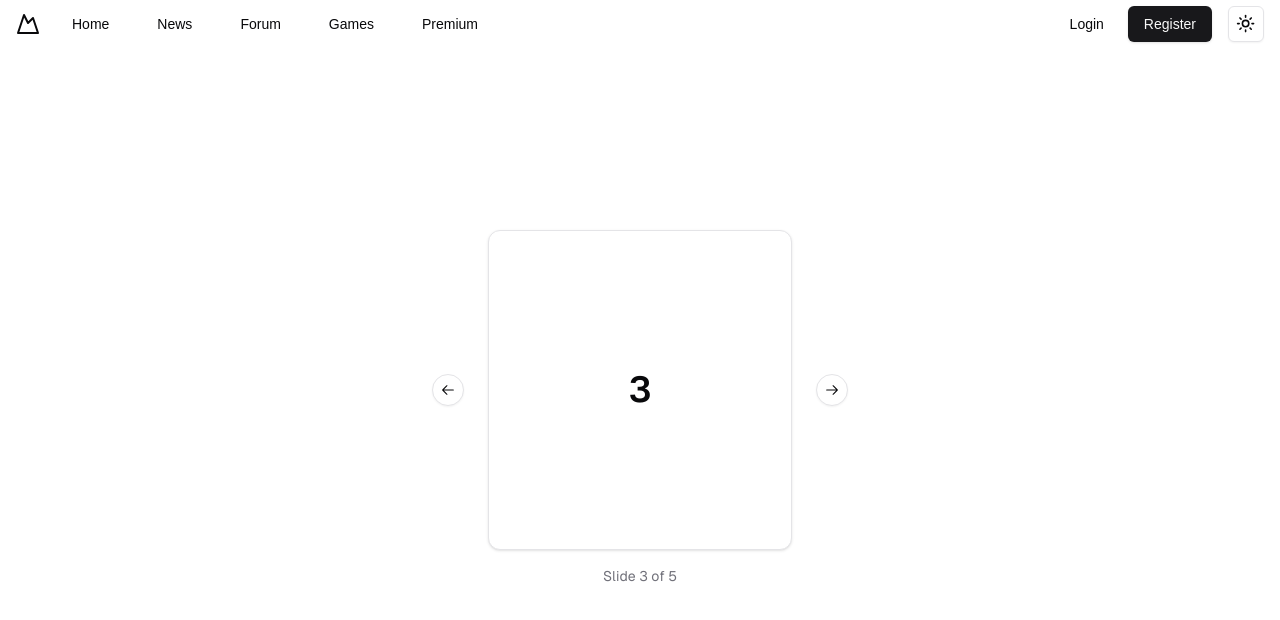
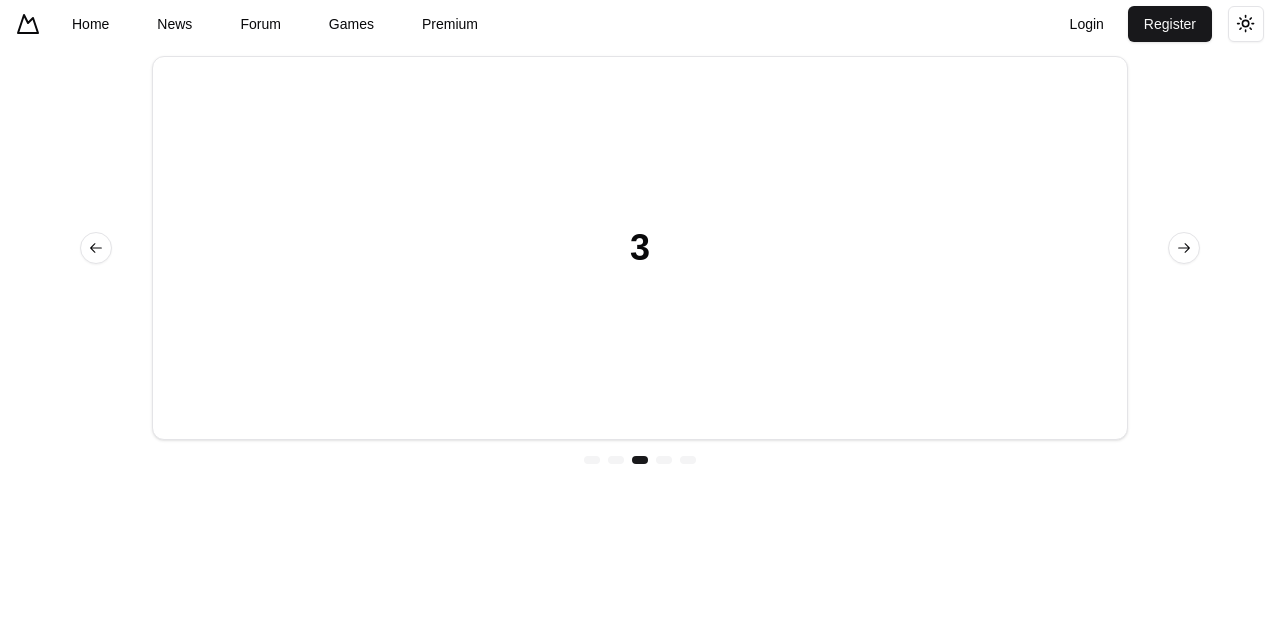
Before and after one commit to freecorps/pulse, a Next.js app: page / in a window 1280 px wide. Shown: the top 620 px of the page. Built offline with nearby package versions, Linux system fonts and the light colour scheme.

Commit message:
carousel defined

```diff
--- a/app/globals.css
+++ b/app/globals.css
@@ -39,6 +39,8 @@ body {
     --chart-4: 43 74% 66%;
     --chart-5: 27 87% 67%;
     --radius: 0.5rem;
+    --dot-active: 240 5.9% 10%;
+    --dot-inactive: 240 4.8% 95.9%;
   }
   .dark {
     --background: 240 10% 3.9%;
@@ -65,6 +67,8 @@ body {
     --chart-3: 30 80% 55%;
     --chart-4: 280 65% 60%;
     --chart-5: 340 75% 55%;
+    --dot-active: 0 0% 98%;
+    --dot-inactive: 240 3.7% 15.9%;
   }
 }
 
@@ -76,3 +80,12 @@ body {
     @apply bg-background text-foreground;
   }
 }
+
+@layer utilities {
+  .bg-dot-active {
+    background-color: hsl(var(--dot-active));
+  }
+  .bg-dot-inactive {
+    background-color: hsl(var(--dot-inactive));
+  }
+}
--- a/app/page.tsx
+++ b/app/page.tsx
@@ -3,14 +3,14 @@ import { CarouselHome } from "@/components/carouselHome";
 
 export default function Home() {
   return (
-    <div>
+    <div className="min-h-screen flex flex-col">
       <Navbar />
-      <div className="grid grid-rows-[20px_1fr_20px] items-center justify-items-center min-h-screen p-8 pb-20 gap-16 sm:p-20 font-[family-name:var(--font-geist-sans)]">
-        <main className="flex flex-col gap-8 row-start-2 items-center sm:items-start mt-4">
-          <CarouselHome />
-        </main>
-        <footer className="row-start-3 flex gap-6 flex-wrap items-center justify-center"></footer>
-      </div>
+      <main className="flex-grow mt-12">
+        <CarouselHome />
+      </main>
+      <footer className="flex gap-6 flex-wrap items-center justify-center">
+        {/* Conteúdo do footer */}
+      </footer>
     </div>
   );
 }
--- a/components/carouselHome.tsx
+++ b/components/carouselHome.tsx
@@ -23,10 +23,10 @@ export function CarouselHome() {
     }
 
     setCount(api.scrollSnapList().length);
-    setCurrent(api.selectedScrollSnap() + 1);
+    setCurrent(api.selectedScrollSnap());
 
     api.on("select", () => {
-      setCurrent(api.selectedScrollSnap() + 1);
+      setCurrent(api.selectedScrollSnap());
     });
   }, [api]);
 
@@ -35,20 +35,20 @@ export function CarouselHome() {
   );
 
   return (
-    <div className="mx-auto max-w-xs">
+    <div className="w-full max-w-5xl mx-auto">
       <Carousel
         plugins={[plugin.current]}
-        className="w-full max-w-5xl"
+        className="w-full"
         onMouseEnter={plugin.current.stop}
         onMouseLeave={plugin.current.reset}
         opts={{ loop: true }}
         setApi={setApi}
       >
-        <CarouselContent className="space-x-4">
+        <CarouselContent className="space-x-4 px-4">
           {Array.from({ length: 5 }).map((_, index) => (
             <CarouselItem key={index} className="flex-shrink-0 w-full">
               <div className="p-2">
-                <Card className="w-full h-48 md:h-64 lg:h-80">
+                <Card className="w-full h-64 md:h-80 lg:h-96">
                   <CardContent className="flex items-center justify-center h-full p-8">
                     <span className="text-4xl font-semibold">{index + 1}</span>
                   </CardContent>
@@ -60,8 +60,20 @@ export function CarouselHome() {
         <CarouselPrevious />
         <CarouselNext />
       </Carousel>
-      <div className="py-2 text-center text-sm text-muted-foreground">
-        Slide {current} of {count}
+
+      {/* Retângulos indicadores */}
+      <div className="flex justify-center space-x-2 py-2">
+        {Array.from({ length: count }).map((_, index) => (
+          <button
+            key={index}
+            className={`w-4 h-2 rounded ${
+              current === index ? "bg-dot-active" : "bg-dot-inactive"
+            }`}
+            onClick={() => {
+              api && api.scrollTo(index);
+            }}
+          ></button>
+        ))}
       </div>
     </div>
   );
```
